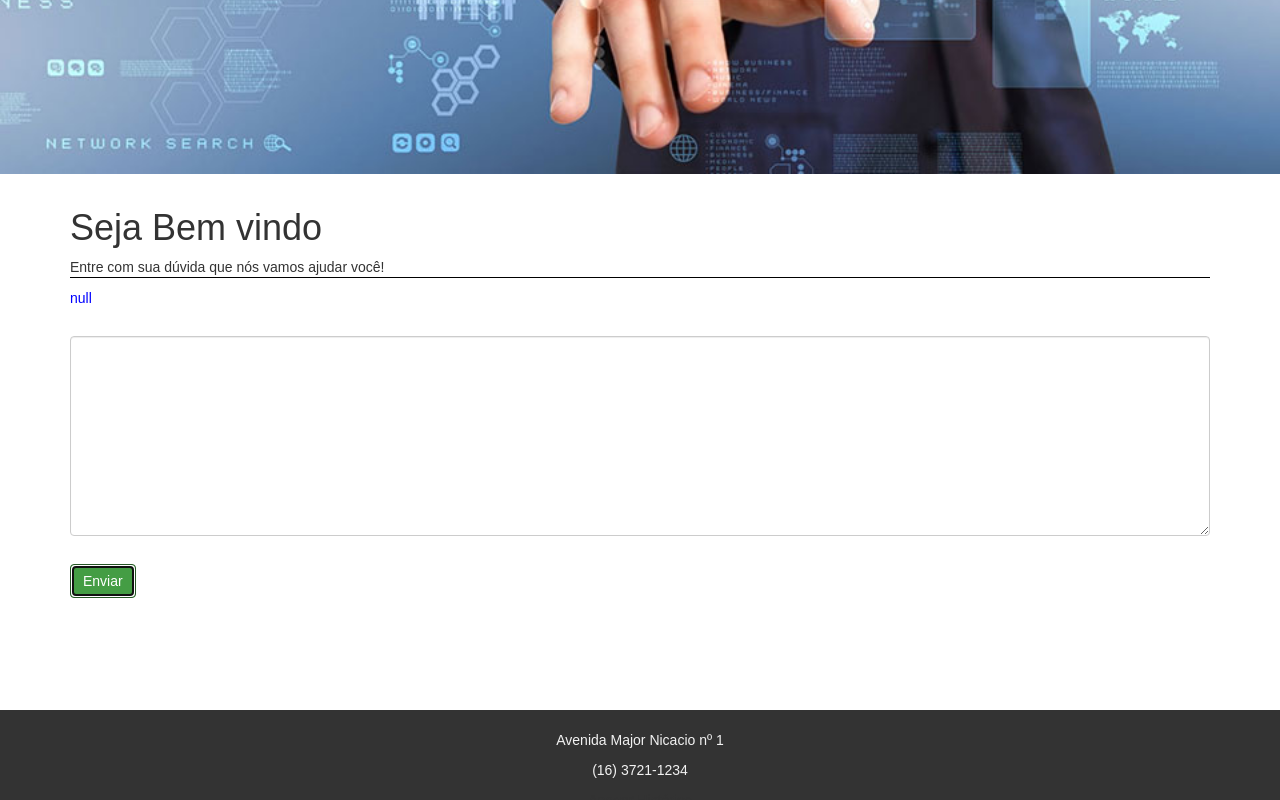
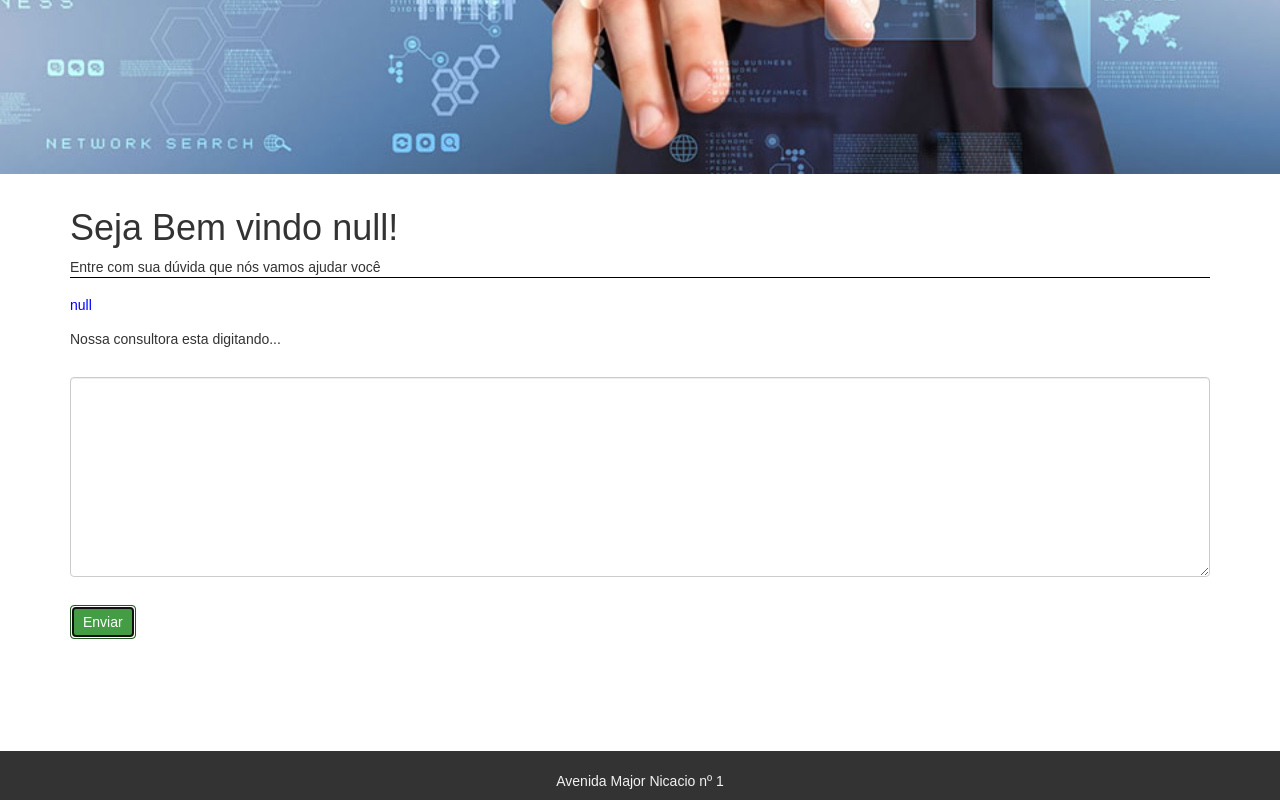
Before and after one commit to neldevfull/primeiro_passo, a website: page chat.html in a window 1280 px wide. Both pictures are taken after a click on the button "Enviar". Shown: the part 426-1226 px from the top of the page. Drawn offline with nearby package versions, Linux system fonts and the light colour scheme.

Commit message:
Developed chat

```diff
--- a/chat.html
+++ b/chat.html
@@ -50,7 +50,7 @@
             <span style="display: inline;" id="userName"></span>
         </h1>
         <p style="border-bottom: 1px solid black;">
-            Entre com sua dúvida que nós vamos ajudar você!
+            Entre com sua dúvida que nós vamos ajudar você
         </p>
 
         <ul id="displayQuestions" style="padding: 0 !important;"></ul>
--- a/main.js
+++ b/main.js
@@ -15,7 +15,7 @@ $(function() {
 
         case "chat.html":
             var userName = localStorage.getItem("fullname");
-            $("#userName").empty().append(userName);
+            $("#userName").empty().append(userName+"!");
 
             var initial = function() {
                 var allQuestions = JSON.parse(localStorage.getItem("allQuestions"));
@@ -26,10 +26,10 @@ $(function() {
                         var respond = i == 0 ? allQuestions[i].response :
                             allQuestions[i].respTwo;
 
-                        list += "<li>"+allQuestions[i].userName+"</li>"+
-                            "<li>"+allQuestions[i].questions+"</li>"+
-                            "<li>"+allQuestions[i].consultant+"</li>"+
-                            "<li>"+respond+"</li>";
+                        list += '<li style="color:blue; margin-top: 1.2em;">'+allQuestions[i].userName+':</li>'+
+                            '<li style="margin-bottom:1em;">'+allQuestions[i].questions+'</li>'+
+                            '<li style="color:red;">'+allQuestions[i].consultant+':</li>'+
+                            '<li>'+respond+'</li>';
                     }
                 }
 
@@ -39,14 +39,14 @@ $(function() {
             initial();
 
             $("#sendChat").on("click", function() {
-                var responseOne = "Olá "+userName+" nós estamos muito felizes em atendê-lo."+
-                    "O MEI estará dispensado de emitir nota fiscal para consumidor pessoa"+
+                var responseOne = "Olá "+userName+", nós estamos muito felizes em atendê-lo."+
+                    "O MEI estará dispensado de emitir nota fiscal para consumidor pessoa "+
                     "física, porém, estará obrigado à emissão quando o destinatário da "+
                     "mercadoria ou serviço for outra empresa, salvo quando esse destinatário "+
                     "for o emissor da nota fiscal de entrada.";
 
                 var responseTwo = userName+" tenha um bom dia e disponha do nosso serviço de "+
-                    "atendimento online através do nosso chat";
+                    "atendimento online através do nosso chat.";
 
                 var allQuestions = [];
                 var question = {
@@ -60,19 +60,23 @@ $(function() {
                 if(JSON.parse(localStorage.getItem("allQuestions")))
                     allQuestions = JSON.parse(localStorage.getItem("allQuestions"));
 
-                var quest = '<li style="color:blue">'+question.userName+'<li>'
+                var quest = '<li style="color:blue; margin-top: 1.2em;">'
+                    +question.userName+'<li style="margin-bottom:1em;">'
                     +question.questions+'</li></li>';
                 var res   = "";
 
                 if(allQuestions.length > 0)
-                    res = "<li>"+question.consultant+"</li><li>"+question.respTwo+"</li>";
+                    res = '<li style="color:red;">'+question.consultant+'</li><li>'+question.respTwo+'</li>';
                 else
-                    res = "<li>"+question.consultant+"</li><li>"+question.response+"</li>";
+                    res = '<li style="color:red;">'+question.consultant+'</li><li>'+question.response+'</li>';
+
+                var typing = '<li class="typing">Nossa consultora esta digitando...</li>'
 
                 $("#question").val("");
-                $("#displayQuestions").append(quest);
+                $("#displayQuestions").append(quest+typing);
 
                 setTimeout(function() {
+                    $(".typing").empty();
                     $("#displayQuestions").append(res);
                 }, 4000);
 
```
